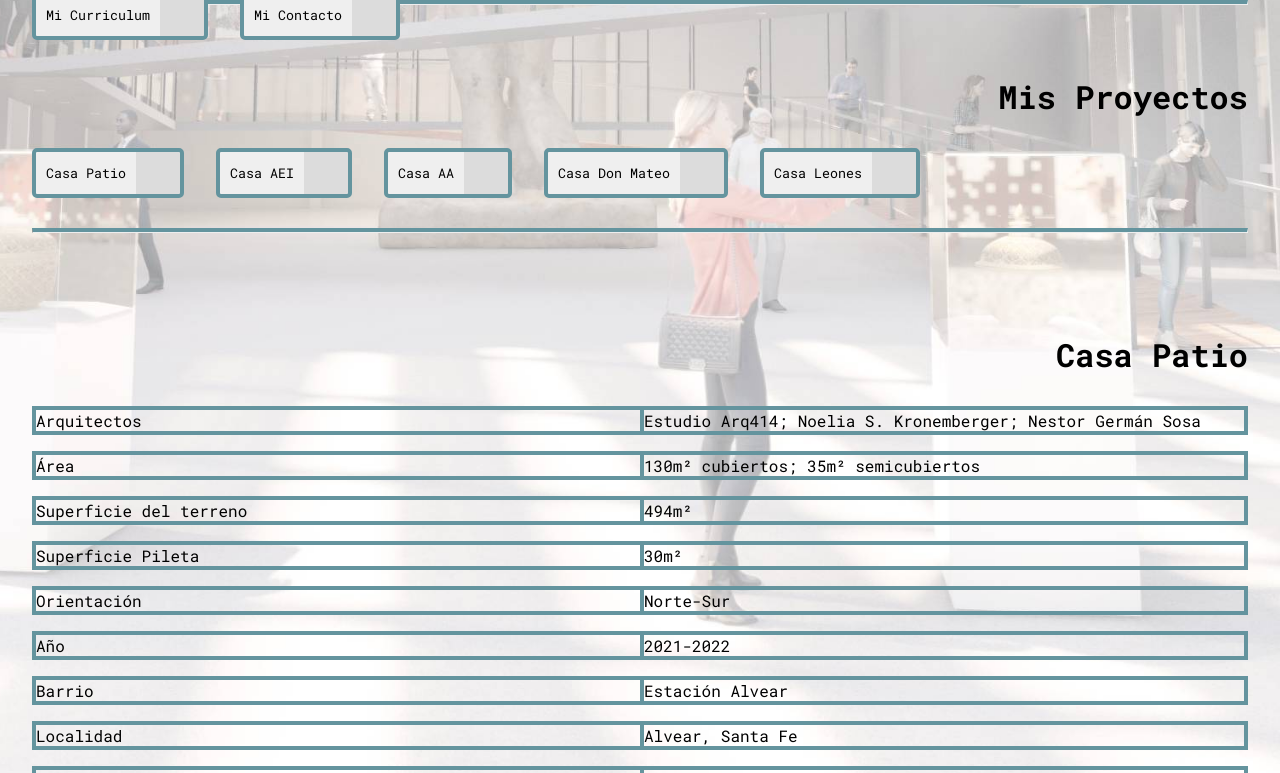
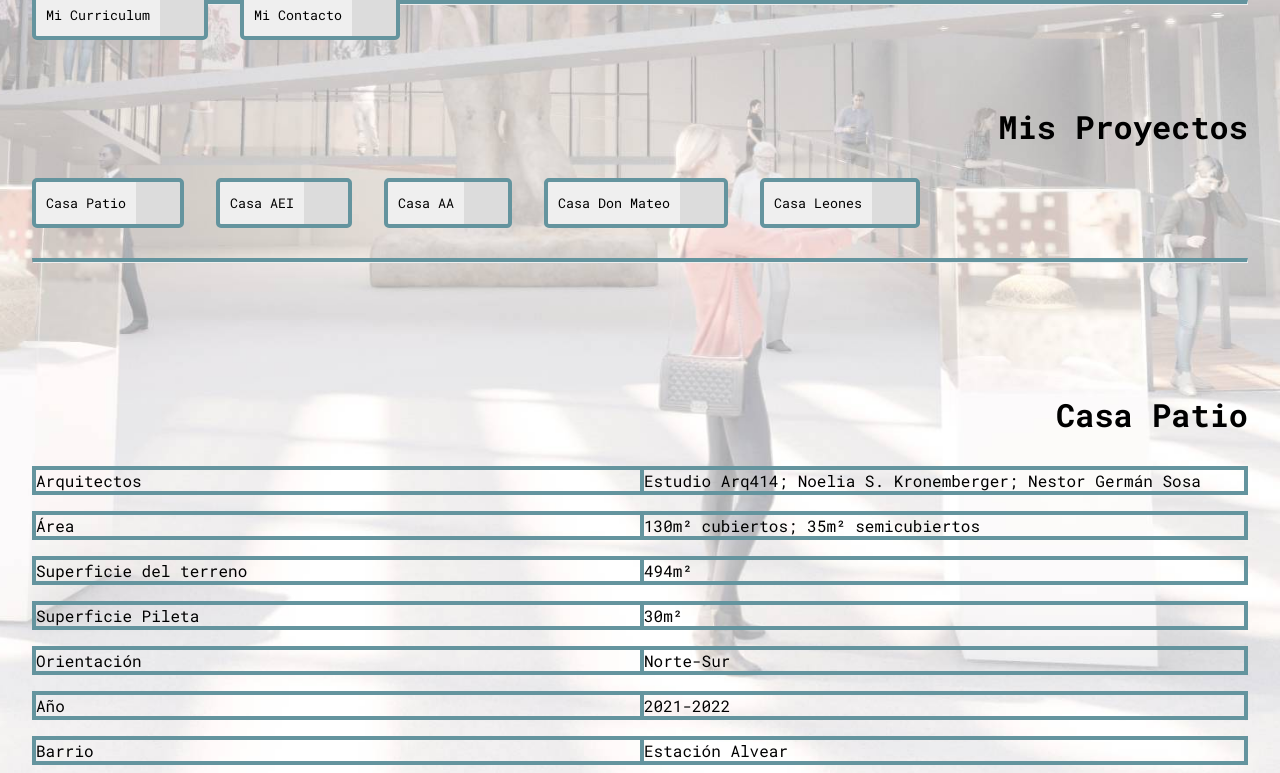
Before and after one commit to nujovich/noeliak-arq, a React (Vite) app: page / in a window 1280 px wide. Shown: the part 932-1705 px from the top of the page. Built offline with nearby package versions, Linux system fonts and the light colour scheme; some icons are missing.

Commit message:
Add margin bottom to separator class

```diff
--- a/src/index.css
+++ b/src/index.css
@@ -103,6 +103,7 @@
 
 .separator{
   border-top: 4px solid #64949E;
+  margin-bottom: 30px;
 }
 
 .projects-buttons-container{
```
